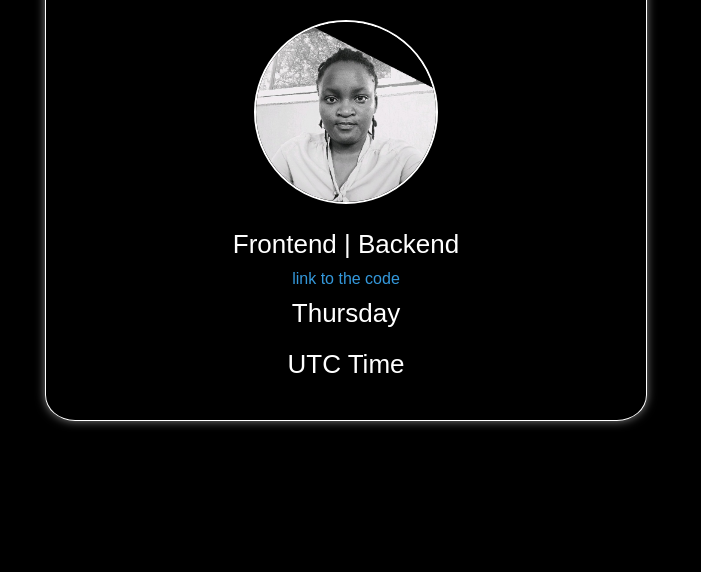
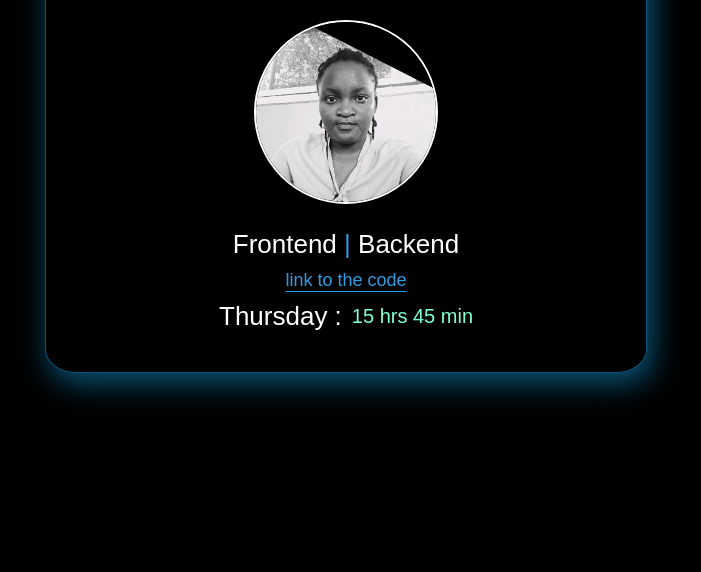
Before and after one commit to PurityGwaro/hng-stage-one, a plain HTML site: page index.html in a window 1280 px wide. Shown: the part 228-800 px from the top of the page, without its empty margins (294-995 px from the left). Drawn offline with Linux system fonts and the light colour scheme.

Commit message:
style the time

```diff
--- a/index.html
+++ b/index.html
@@ -17,12 +17,37 @@
         width="180px"
       />
 
-      <p data-testid="myTrack">Frontend | Backend</p>
-      <a href="/" data-testid="githubURL">link to the code</a>
-      <p>
-        <span data-testid="currentDayOfTheWeek">Thursday</span>
-      </p>
-      <p data-testid="currentUTCTime">UTC Time</p>
+      <p data-testid="myTrack">Frontend <span class="divider">|</span> Backend</p>
+      <a
+        href="https://github.com/PurityGwaro/hng-stage-one"
+        data-testid="githubURL"
+        target="_blank"
+        >link to the code</a
+      >
+      <div class="time">
+        <p data-testid="currentDayOfTheWeek"></p>
+        <p data-testid="currentUTCTime" class="utctime"></p>
+      </div>
     </main>
+    <script>
+      const date = new Date();
+      const daysArray = [
+        "Sunday",
+        "Monday",
+        "Tuesday",
+        "Wednesday",
+        "Thursday",
+        "Friday",
+        "Saturday",
+      ];
+      const dayOfWeek = daysArray[date.getUTCDay()] + " :";
+      const utcTime =
+        date.getUTCHours() + " hrs" + " " + date.getUTCMinutes() + " min";
+      document.querySelector(
+        '[data-testid="currentDayOfTheWeek"]'
+      ).textContent = dayOfWeek;
+      document.querySelector('[data-testid="currentUTCTime"]').textContent =
+        utcTime;
+    </script>
   </body>
 </html>
--- a/styles.css
+++ b/styles.css
@@ -13,10 +13,10 @@ body {
     flex-direction: column;
     justify-content: center;
     align-items: center;
-    border: 1px solid white;
+    border: 0.5px solid rgba(19, 172, 243, 0.5);
     border-radius: 5%;
     padding: 30px 0px;
-    box-shadow: 0px 0px 10px rgba(255, 255, 255, 0.5);
+    box-shadow: 5px 10px 30px rgba(19, 172, 243, 0.5);
   }
 
   h1 {
@@ -35,10 +35,28 @@ body {
   }
 
   a {
-    color: #3498db;
-    text-decoration: none;
+    color: #319be2;
+    font-size: large;
+    text-underline-offset: 5px;
   }
 
   a:hover {
-    text-decoration: underline;
+    text-decoration: none;
+    color: aquamarine;
   }
+
+
+  .time{
+    display: flex;
+    flex-direction: row;
+    justify-content: space-between;
+    align-items: center;
+    gap: 10px;
+  }
+  .utctime{
+    font-size: 20px;
+    color: aquamarine;
+  }
+  .divider{
+    color: #319be2;
+  }
```
